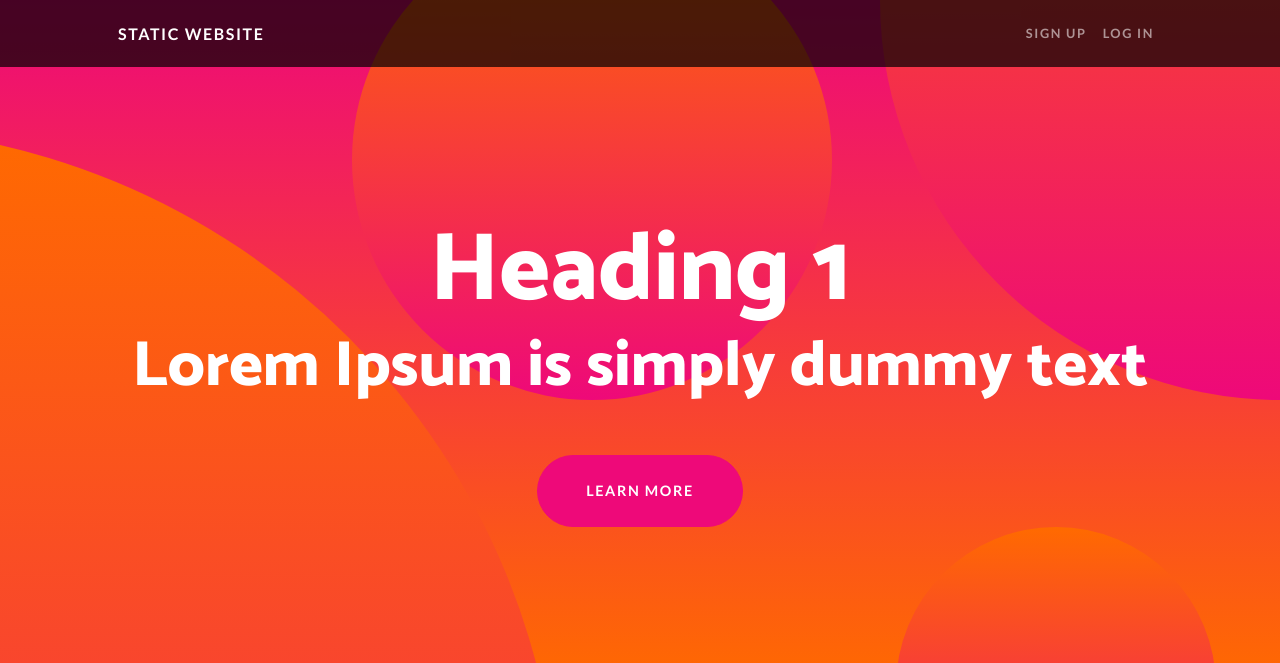
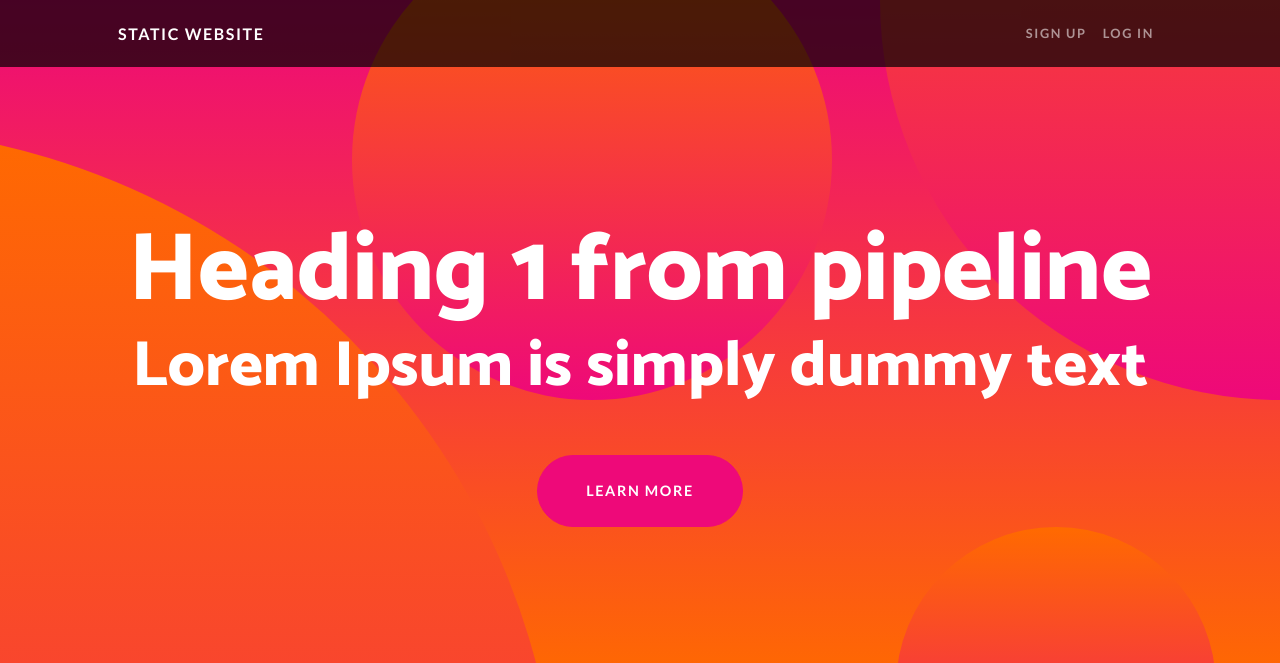
Before and after one commit to shreeegupta/static-website, a plain HTML site: page index.html in a window 1280 px wide. Shown: the top 663 px of the page. Drawn offline with nearby package versions, Linux system fonts and the light colour scheme.

Commit message:
Update index.html

```diff
--- a/index.html
+++ b/index.html
@@ -33,7 +33,7 @@
         <header class="masthead text-center text-white">
             <div class="masthead-content">
                 <div class="container px-5">
-                    <h1 class="masthead-heading mb-0">Heading 1</h1>
+                    <h1 class="masthead-heading mb-0">Heading 1 from pipeline</h1>
                     <h2 class="masthead-subheading mb-0">Lorem Ipsum is simply dummy text </h2>
                     <a class="btn btn-primary btn-xl rounded-pill mt-5" href="#scroll">Learn More</a>
                 </div>
```
